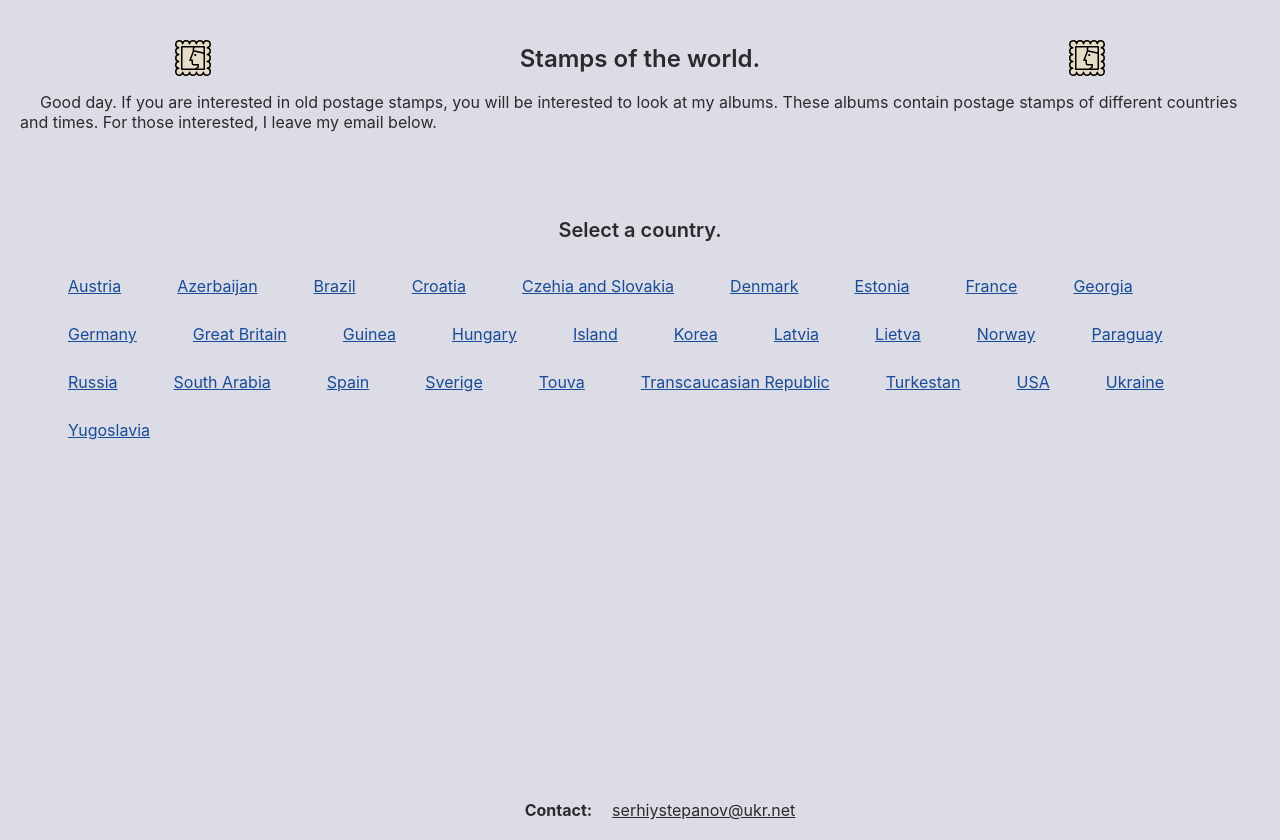
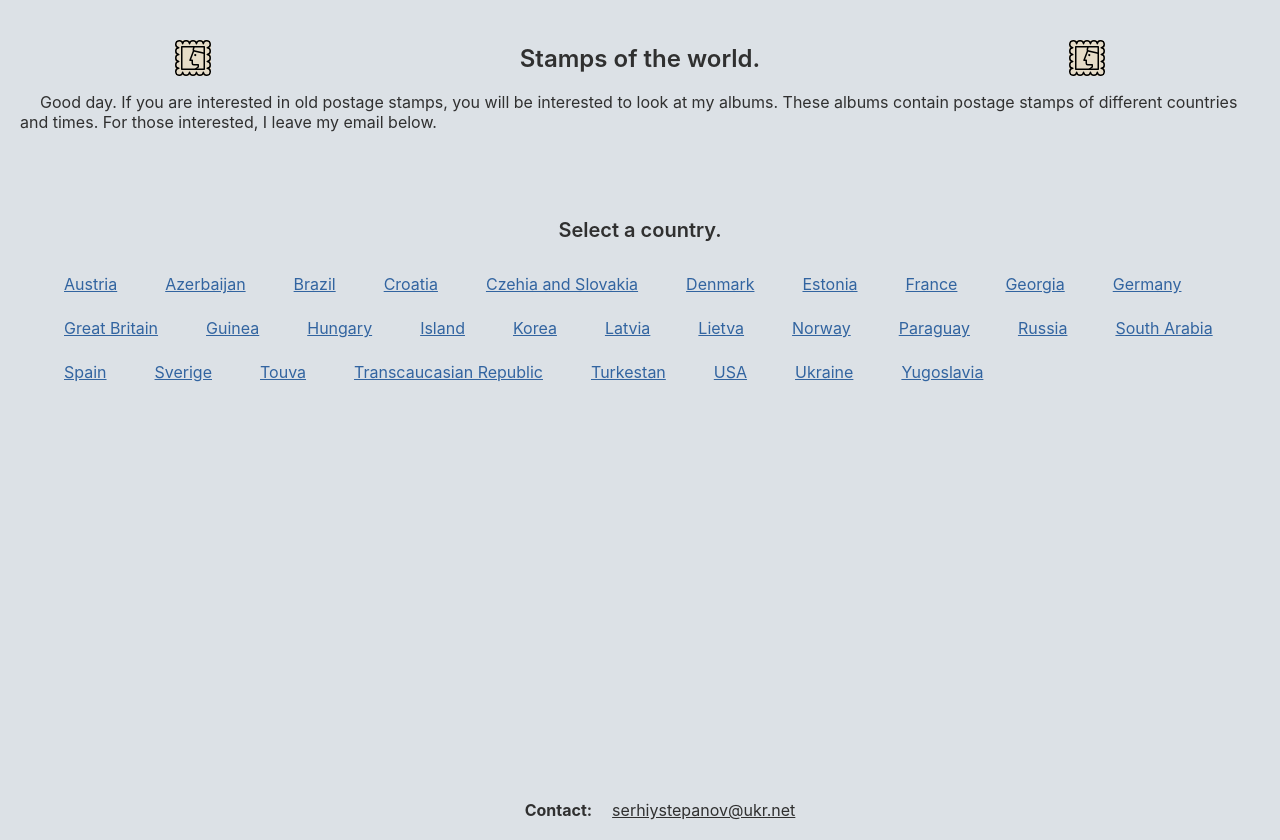
Before and after one commit to SerhiyStepanov/stamps, a React (Create React App) app: page / in a window 1280 px wide. Built offline with nearby package versions, Linux system fonts and the light colour scheme.

Commit message:
change color link

```diff
--- a/src/Components/CountryList/countryList.module.css
+++ b/src/Components/CountryList/countryList.module.css
@@ -19,8 +19,7 @@
 
 .list {
   list-style: none;
-  margin: 10px 20px;
-  color: var(--tomato-color);
+  margin: 8px 16px;
 }
 
 .link {
--- a/src/index.css
+++ b/src/index.css
@@ -17,9 +17,9 @@ code {
 }
 
 :root {
-  --background-color: rgb(220, 220, 230);
-  --dark-color: rgb(43, 43, 43);
-  --link-color: rgb(25, 75, 150);
+  --background-color: rgb(220, 225, 230);
+  --dark-color: rgb(48, 48, 48);
+  --link-color: rgb(50, 100, 160);
   --accent-color: rgb(255, 100, 50);
 }
 
```
